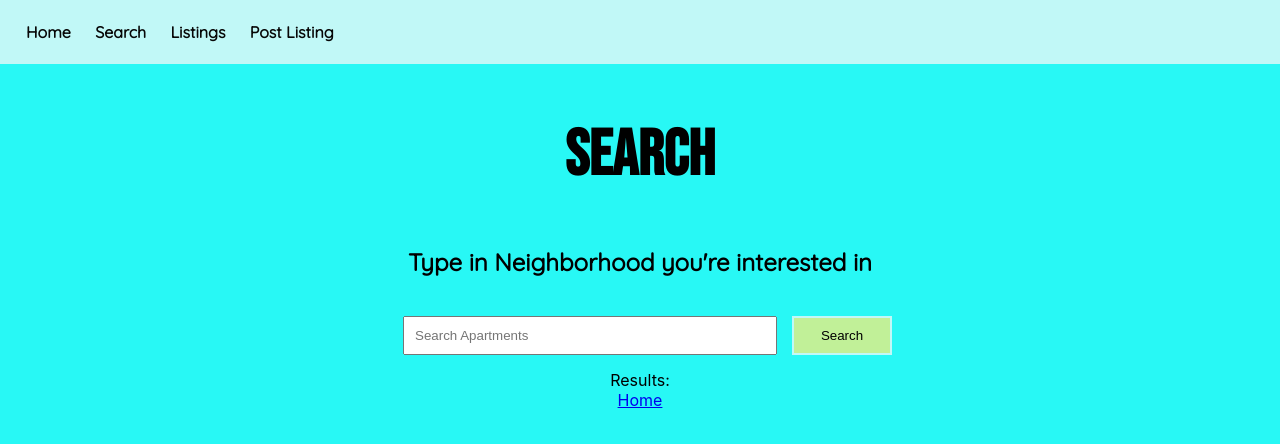
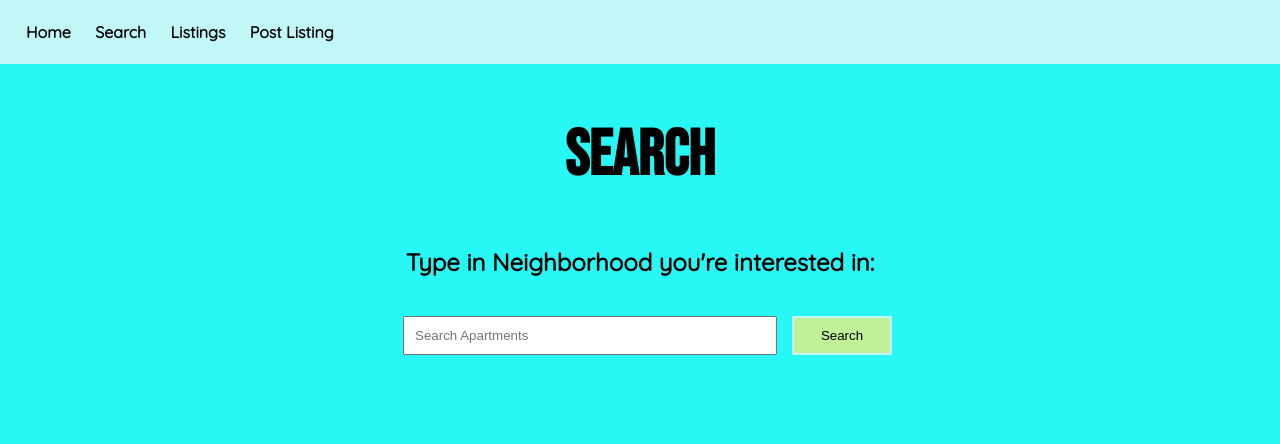
Before and after one commit to MagJoseph/Rentitfy-Project, a React (Create React App) app in the folder client/: page /search in a window 1280 px wide. Shown: the top 444 px of the page. Built offline with nearby package versions, Linux system fonts and the light colour scheme.

Commit message:
styling changes to Home component

```diff
--- a/client/src/App.css
+++ b/client/src/App.css
@@ -97,11 +97,13 @@ h2 {
   .home-p {
     font-family: 'Quicksand', sans-serif;
     font-size: 1.5rem;
+    margin-top: 5rem;
+    font-weight: bold;
   }
 
   .list-link {
     font-family: 'Bebas Neue', cursive;
-    font-size: 2.5rem;
+    font-size: 6rem;
     text-decoration: none;
     color: rgb(228, 190, 39);
     padding: 10px;
--- a/client/src/components/Search.jsx
+++ b/client/src/components/Search.jsx
@@ -1,5 +1,4 @@
 import React from 'react'
-import { Link } from 'react-router-dom'
 import axios from 'axios'
 import { useState} from 'react'
 import SearchItem from './SearchItem'
@@ -25,7 +24,7 @@ const Search = () => {
   return (
     <div>
         <h2>Search</h2>
-        <h3>Type in Neighborhood you're interested in</h3>
+        <h3>Type in Neighborhood you're interested in:</h3>
         <form onSubmit={getSearchResult}>
        <input
         type="text"
@@ -36,7 +35,7 @@ const Search = () => {
         ></input>
         <button type="submit">Search</button>
     </form>
-    <div>Results:
+    <div>
       {searchResults.map((result) => (
         <SearchItem
             key={result._id}
@@ -49,7 +48,7 @@ const Search = () => {
       ))}
 
     </div>
-        <Link to='/'>Home</Link>
+
     </div>
   )
 }
```
